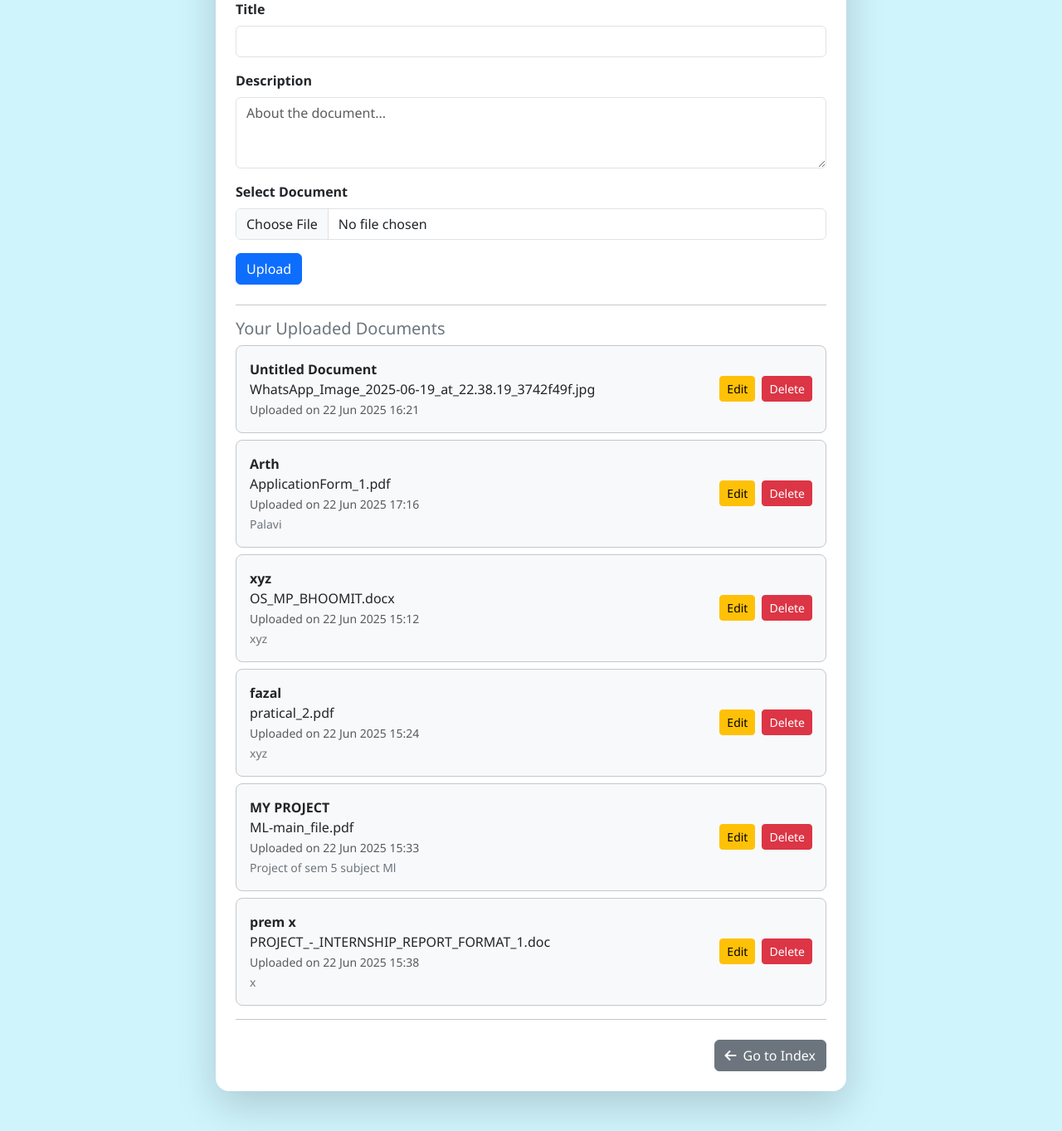
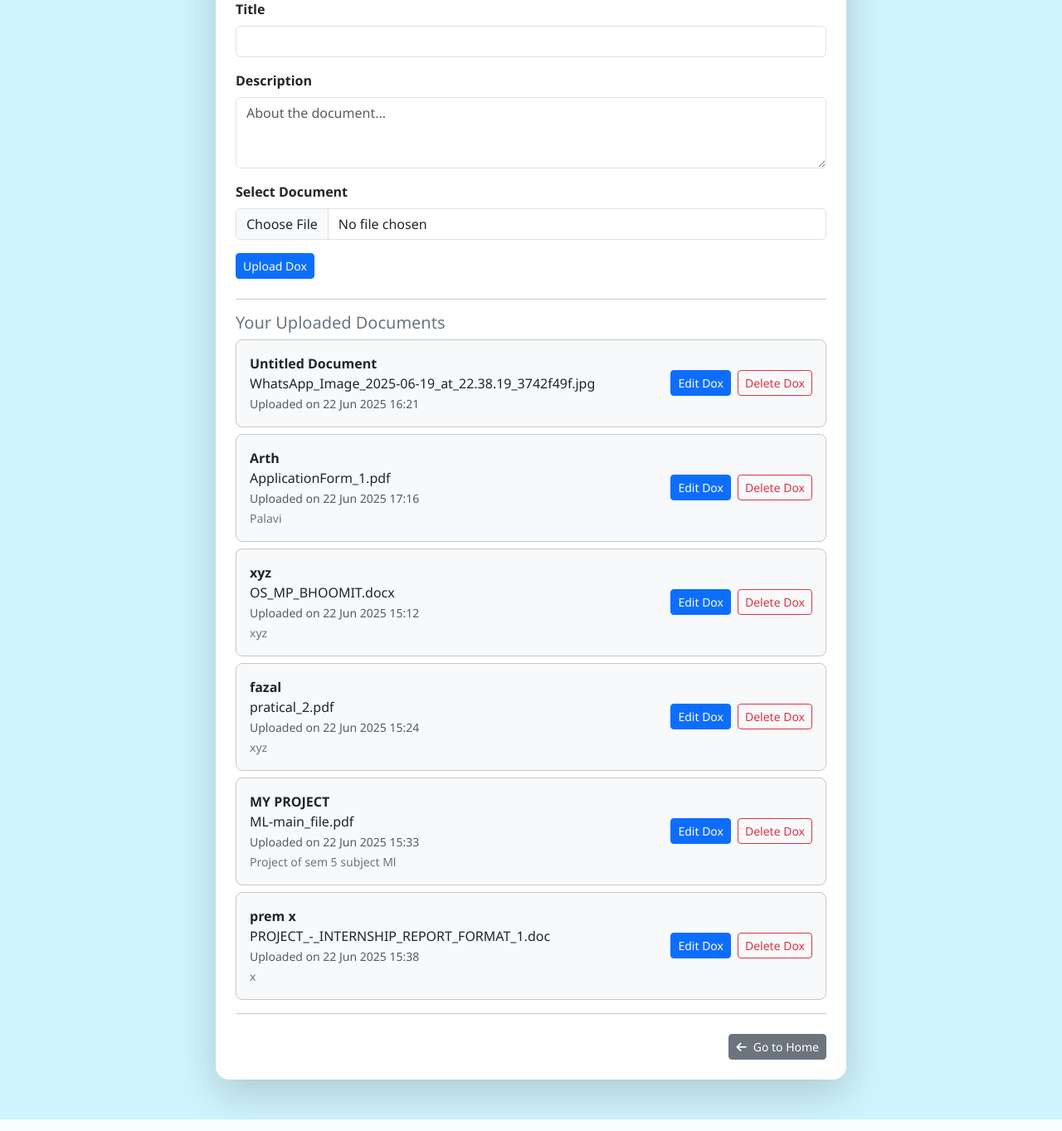
Before and after one commit to arthp1520/DalChawal, a Django app: template apps/dashboard/templates/dashboard/profile.html in a window 1280 px wide. Shown: the part 272-1635 px from the top of the page at 83% size. Run offline with Django 5.2, Linux system fonts and the light colour scheme; the template is opened without the code that fills it: values that come from a table or form of the project are taken from there, others are empty; data comes from the database, SQL or seed files in the repository; both versions use the stored data as it was after the commit; some libraries are stand-ins or nearby versions.

Commit message:
docs--dox

```diff
--- a/apps/dashboard/templates/dashboard/edit_profile.html
+++ b/apps/dashboard/templates/dashboard/edit_profile.html
@@ -31,7 +31,7 @@
 
         <div class="mb-3">
             <label for="bio" class="form-label">Bio</label>
-            <textarea name="bio" class="form-control" rows="4">{{ user.bio }}</textarea>
+            <textarea name="bio" class="form-control" rows="4">{{ user.bio|default:"No bio added yet." }}</textarea>
         </div>
 
         <div class="mb-3">
--- a/apps/dashboard/templates/dashboard/index.html
+++ b/apps/dashboard/templates/dashboard/index.html
@@ -3,10 +3,10 @@
 
 {% block body %}
 <div class="container mt-5">
-    <h2 class="mb-4 text-center text-primary">Explore Profiles</h2>
+    <h2 class="mb-4  text-primary">Explore Profiles</h2>
 
     {% if users %}
-        <div class="row justify-content-center">
+        <div class="row justify">
             {% for user in users %}
                 <div class="col-md-4 mb-4">
                     <div class="card shadow-sm border-0" style="background-color: #e3f2fd; border-radius: 15px;">
--- a/apps/dashboard/templates/dashboard/profile.html
+++ b/apps/dashboard/templates/dashboard/profile.html
@@ -28,10 +28,10 @@
             </div>
           </div>
           <div class="d-flex gap-2 mt-3 mt-md-0">
-            <a href="{% url 'edit_profile' %}" class="btn btn-primary btn-sm">Edit Profile</a>
+            <a href="{% url 'edit_profile' %}" class="btn btn-sm btn-primary ">Edit Profile</a>
             <form method="POST" action="{% url 'logout' %}">
               {% csrf_token %}
-              <button type="submit" class="btn btn-outline-danger btn-sm">Logout</button>
+              <button type="submit" class="btn btn-sm btn-outline-danger ">Logout</button>
             </form>
           </div>
         </div>
@@ -56,7 +56,7 @@
               <label for="formFile" class="form-label fw-semibold">Select Document</label>
               <input class="form-control" type="file" name="document" id="formFile" required>
             </div>
-            <button type="submit" class="btn btn-primary">Upload</button>
+            <button type="submit" class="btn btn-sm btn-primary">Upload Dox</button>
           </form>
         </div>
 
@@ -78,10 +78,10 @@
               <small class="text-secondary">{{ doc.description }}</small>
             </div>
             <div class="d-flex gap-2">
-              <a href="{% url 'update_document' doc.id %}" class="btn btn-sm btn-warning">Edit</a>
-              <form action="{% url 'delete_document' doc.id %}" method="POST">
+              <a href="{% url 'update_document' doc.id %}" class="btn btn-sm btn-primary">Edit Dox</a>
+              <form method="POST" action="{% url 'delete_document' doc.id %}">
                 {% csrf_token %}
-                <button type="submit" class="btn btn-sm btn-danger">Delete</button>
+                <button type="submit" class="btn btn-sm btn-outline-danger ">Delete Dox</button>
               </form>
             </div>
           </div>
@@ -96,8 +96,8 @@
 
         <!-- Back to Index -->
         <div class="text-end mt-4">
-          <a href="{% url 'index' %}" class="btn btn-secondary">
-            <i class="fas fa-arrow-left me-2"></i>Go to Index
+          <a href="{% url 'index' %}" class="btn btn-sm btn-secondary">
+            <i class="fas fa-arrow-left me-2"></i>Go to Home
           </a>
         </div>
 
```
Also changed, not shown: apps/dashboard/templates/dashboard/show.html (+1 -13 lines), apps/dashboard/templates/dashboard/tables.html (+0 -14 lines), CRUDDB.DB, 4 other files.
